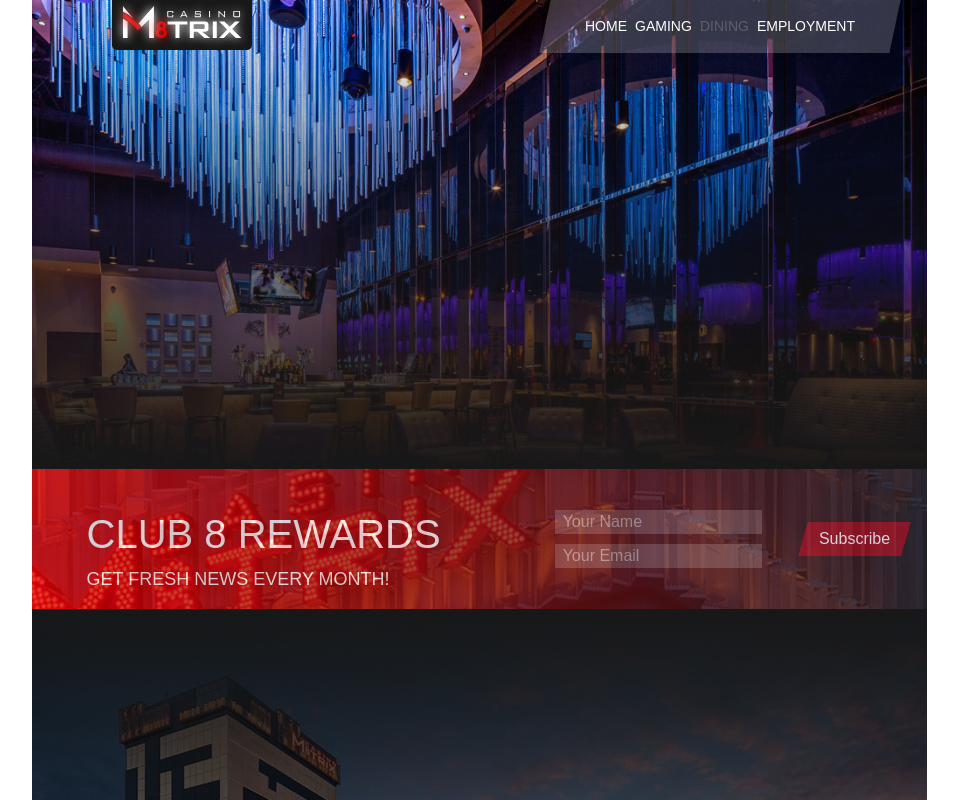
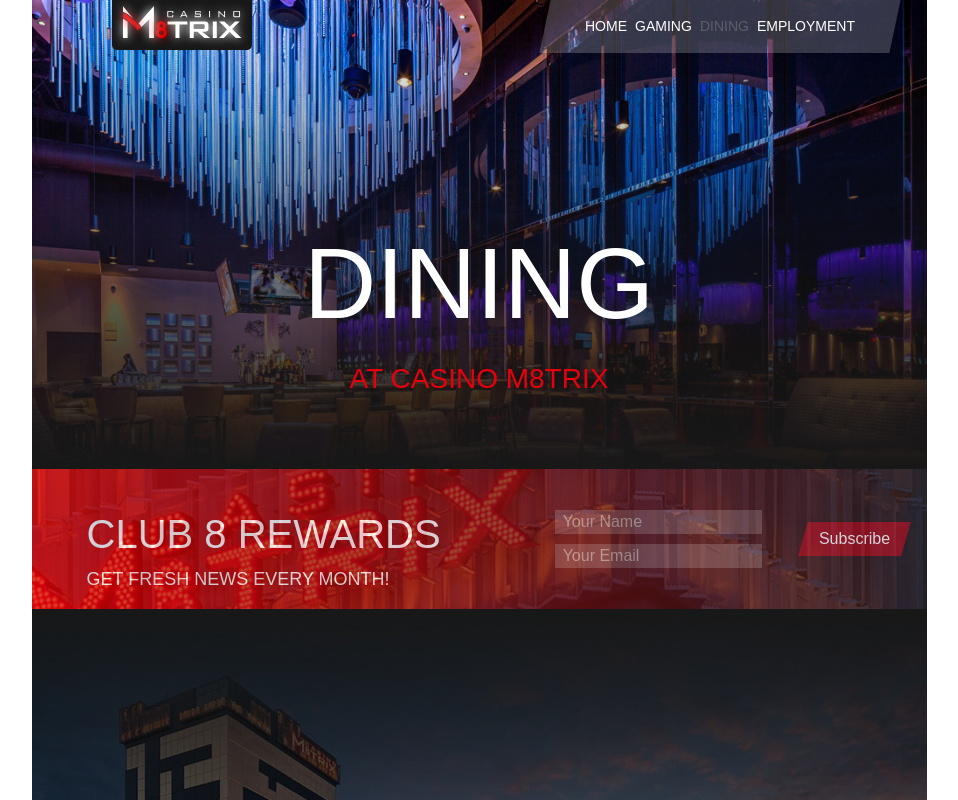
Before and after one commit to JamesRubic/CasinoGame, a Next.js app: page /dining in a window 1280 px wide. Shown: the top 800 px of the page, without its empty margins (161-1119 px from the left). Built offline with nearby package versions, Linux system fonts and the light colour scheme.

Commit message:
Dining Room Complete

```diff
--- a/app/dining/page.tsx
+++ b/app/dining/page.tsx
@@ -8,7 +8,12 @@
         <Layout>
             {/* room Section */}
             <div className="bg-[url(/assets/images/bg_dining_room.jpg)] bg-no-repeat bg-cover h-[469px] flex flex-col justify-end w-full" >
-                <div className="bg-[url(/assets/images/bggradient_home.png)] bg-no-repeat bg-cover w-full h-[469px]"></div>
+                <div className="flex items-end justify-center bg-[url(/assets/images/bggradient_home.png)] bg-no-repeat bg-cover w-full h-[469px]">
+                    <div className="">
+                        <p className="text-[100px] font-normal text-white">DINING</p>
+                        <p className="text-[28px] font-normal pt-0 text-red-600 text-center pb-[69px]">AT CASINO M8TRIX</p>
+                    </div>
+                </div>
             </div>
         </Layout>
     )
```
